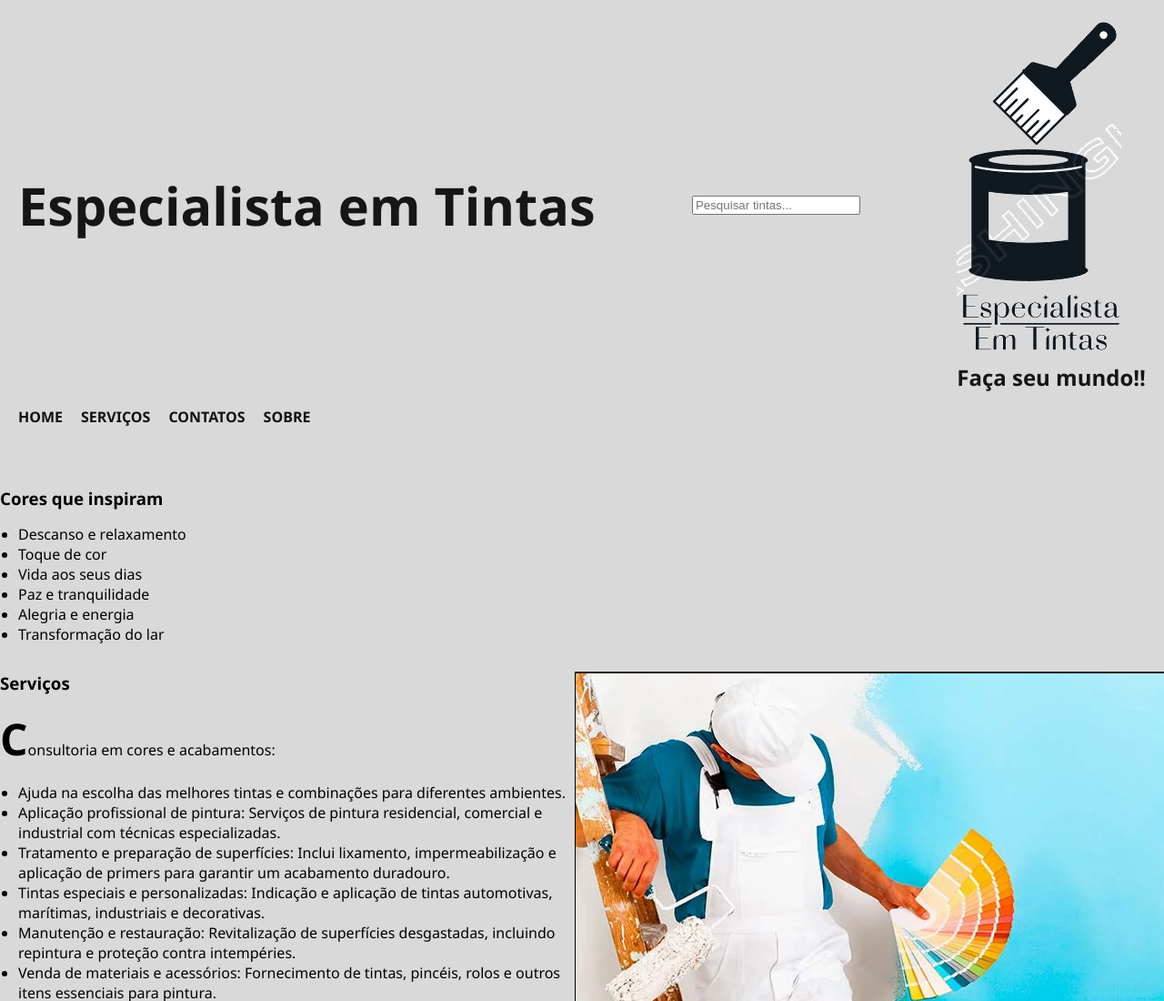
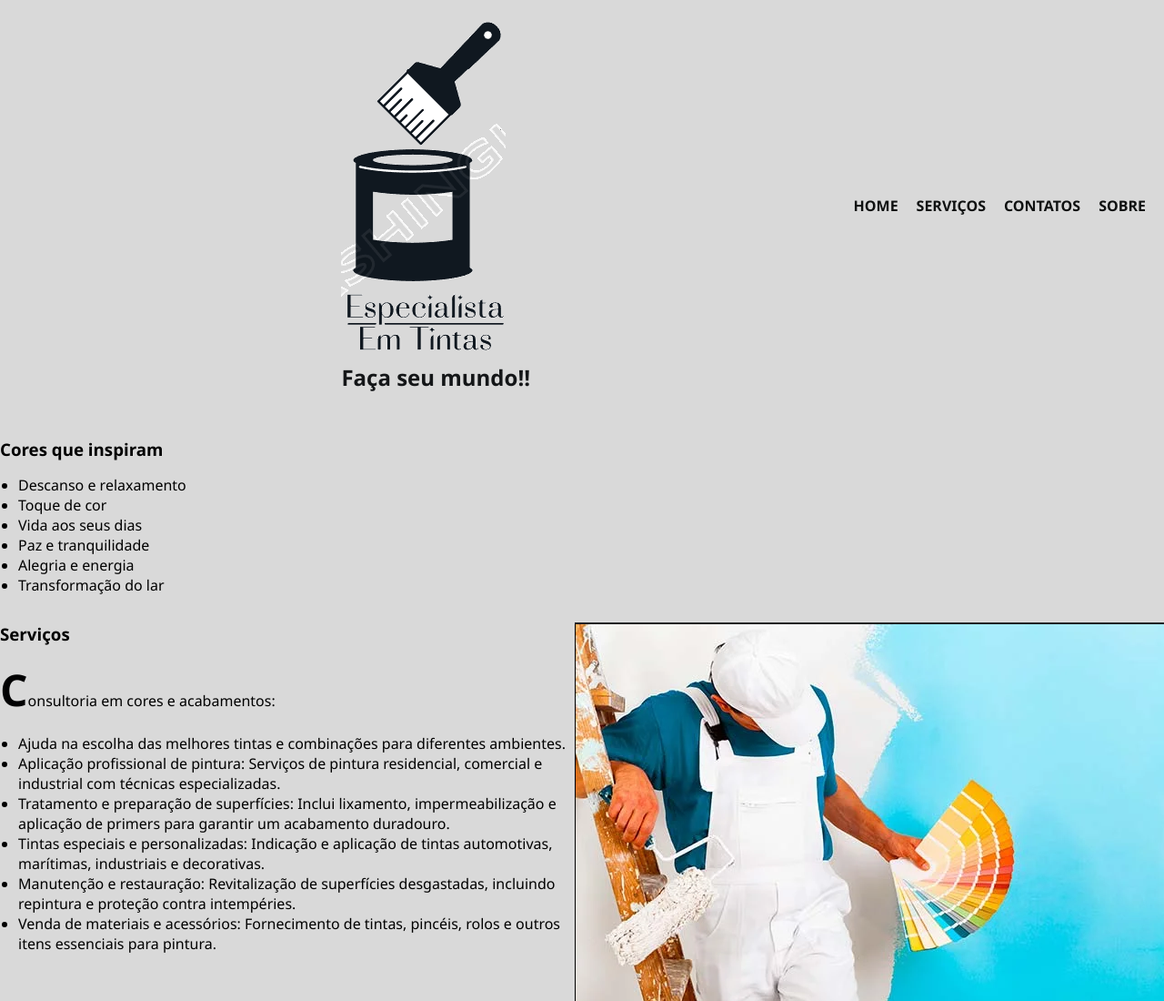
Before and after one commit to marcosm7m/Trabalho-site, a plain HTML site: page src/index.html in a window 1280 px wide. Shown: the top 1100 px of the page at 91% size. Drawn offline with Linux system fonts and the light colour scheme.

Commit message:
Merge branch 'main' of https://github.com/marcosm7m/Trabalho-site

```diff
--- a/src/index.html
+++ b/src/index.html
@@ -8,8 +8,7 @@
   </head>
   <body>
     <header>
-      <div class="logo"><h1>Especialista em Tintas</h1></div>
-      <input type="search" placeholder="Pesquisar tintas...">
+      <div class="logo"></div>
       <section class="banner">
         <img src= "public/img/logoatual.png" alt="Banner principal">
         <h1>Faça seu mundo!!</h1>
```
